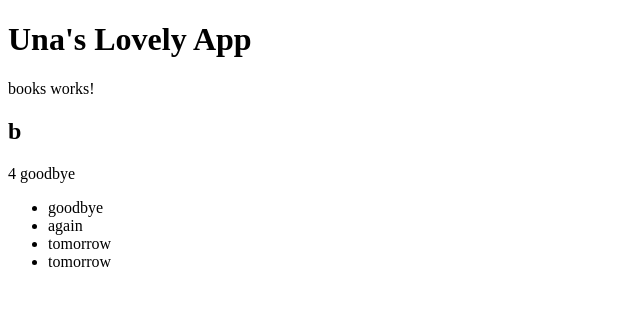
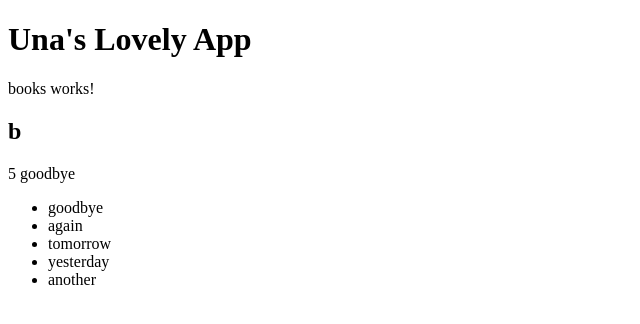
Before and after one commit to S00189802/webclient2020, an Angular app: page / in a window 1280 px wide. Shown: the top 324 px of the page, without its empty margins (0-640 px from the left). Built offline with nearby package versions, Linux system fonts and the light colour scheme.

Commit message:
book service working with a mock-up list of books

```diff
--- a/src/app/app.component.html
+++ b/src/app/app.component.html
@@ -3,6 +3,6 @@
 <h1>Una's Lovely App
 </h1>
 
+<app-books></app-books>
 
-
-<router-outlet><app-books></app-books></router-outlet>
+<router-outlet></router-outlet>
--- a/src/app/book.service.ts
+++ b/src/app/book.service.ts
@@ -1,33 +1,34 @@
 import { Injectable } from '@angular/core';
-import { Book } from './book'
+import { IBook } from './book'
 import { HttpClient, HttpHeaders } from '@angular/common/http';
 import { Observable, of } from 'rxjs';
+import { map, tap } from 'rxjs/operators'
 
 @Injectable({
   providedIn: 'root'
 })
 export class BookService {
 
-  constructor(private http: HttpClient)
-    { }
+  constructor(private http: HttpClient) { }
 
-    books: Book[] = [{title: 'goodbye',  isbn: '123', summary: '', keywords: [], _id : '', uri: '', id: ''},
-    {title: 'again',  isbn: '456', summary: '', keywords: [], _id : '', uri: '', id: ''},
-    {title: 'tomorrow',  isbn: '321', summary: '', keywords: [], _id : '', uri: '', id: ''},
-    {title: 'tomorrow',  isbn: '321', summary: '', keywords: [], _id : '', uri: '', id: ''}];
+  books: IBook[] = [{ title: 'goodbye' },
+  { title: 'again' },
+  { title: 'tomorrow' },
+  { title: 'yesterday' },
+  { title: 'another' }];
 
 
-    getBooks() : Observable <Book[]> {
+  getBooks(): Observable<IBook[]> {
+
+    console.log("get books called");
 
 
 
 
-
-      return of(this.books);
+    return of(this.books);
 
 
-     //  return this.http.get<Book[]>('http://localhost:3000/');
 
 
-      }
+  }
 }
--- a/src/app/book/book.component.ts
+++ b/src/app/book/book.component.ts
@@ -1,6 +1,6 @@
 import { Component, OnInit } from '@angular/core';
 import { BookService } from '../book.service'
-import { Book } from '../book'
+import { IBook } from '../book'
 
 @Component({
   selector: 'app-book',
@@ -9,7 +9,7 @@ import { Book } from '../book'
 })
 export class BookComponent implements OnInit {
 
-  books: Book[];
+  books: IBook[];
 
   constructor(private bookService: BookService) { }
 
--- a/src/app/books/books.component.ts
+++ b/src/app/books/books.component.ts
@@ -1,5 +1,5 @@
 import { Component, OnInit } from '@angular/core';
-import {Book} from '../book'
+import {IBook} from '../book'
 import {BookService } from '../book.service'
 
 @Component({
@@ -9,25 +9,22 @@ import {BookService } from '../book.service'
 })
 export class BooksComponent implements OnInit {
 
-  books: Book[]
+  books: IBook[]
   test : string[]
 
   constructor (private bookService: BookService){}
 
   ngOnInit(): void {
-    this.getBooks();
-    this.test = ['a','b','c']
-  }
 
-    getBooks(): void {
+    console.log('in ngOnInit');
 
     this.bookService.getBooks()
-    .subscribe (books => {
-      console.log(books.length);
-      this.books = books })
+    .subscribe ({
+      next: (value: IBook[] )=> {
+        this.books = value;},
+        complete:() => console.log('all done')
+      });
+
+      this.test = ['a','b','c'];
+    }
   }
-
-
-
-
-}
```
Also changed, not shown: src/app/book.ts (+3 -8 lines).
